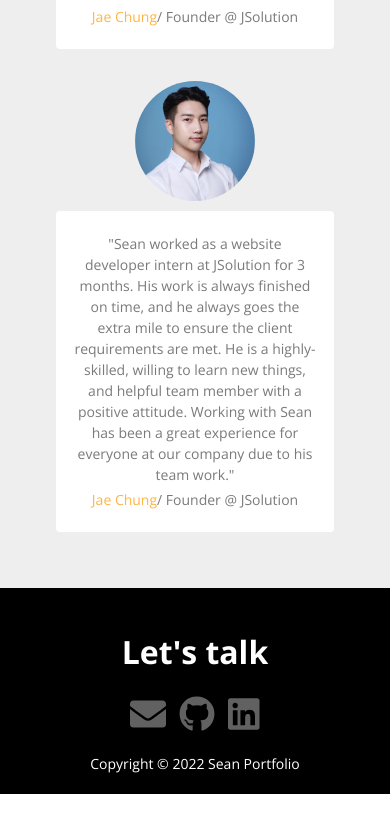
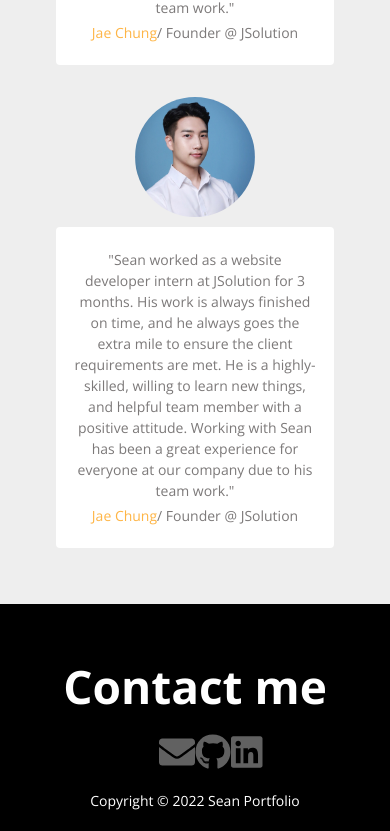
Before and after one commit to SeanLee0033/Portfolio_sean, a React (Create React App) app: page / in a window 390 px wide. Shown: the part 3819-4650 px from the top of the page. Before the commit the page ends 4613 px from the top, so only its background shows below. Built offline with nearby package versions, Linux system fonts and the light colour scheme.

Commit message:
padding update

```diff
--- a/src/assets/scss/about.scss
+++ b/src/assets/scss/about.scss
@@ -1,10 +1,12 @@
 #about {
   max-height: 1000px;
+  padding-top: 0px;
 
   h1,
   h2,
   p {
     color: $color-white;
+
   }
 
   .about__me {
@@ -15,6 +17,8 @@
 
     }
   }
+
+
 }
 
 .major {
--- a/src/assets/scss/contact.scss
+++ b/src/assets/scss/contact.scss
@@ -5,6 +5,14 @@
   .section {
     margin-top: 30px;
   }
+
+  h1 {
+    font-size: 46px;
+    font-weight: $weight-bold;
+    margin: 20px 0px;
+  }
+
+  padding-top: 35px;
 }
 
 .contact__title,
@@ -34,13 +42,3 @@
     transition: all animation-duration ease-in;
   }
 }
-
-@media screen and (max-width: 450px) {
-  #contact {
-    padding-top: 20px;
-
-    .contact__links {
-      padding: 0% 30%;
-    }
-  }
-}
--- a/src/components/contact.jsx
+++ b/src/components/contact.jsx
@@ -9,7 +9,7 @@ const Contact = () => {
   return (
     <>
       <div id="contact" className="section">
-        <h1 className="contact__title">Let's talk</h1>
+        <h1 className="contact__title">Contact me</h1>
         <div className="contact__links">
           <a
             href="mailto:seanlee.nov@gmail.com"
```
